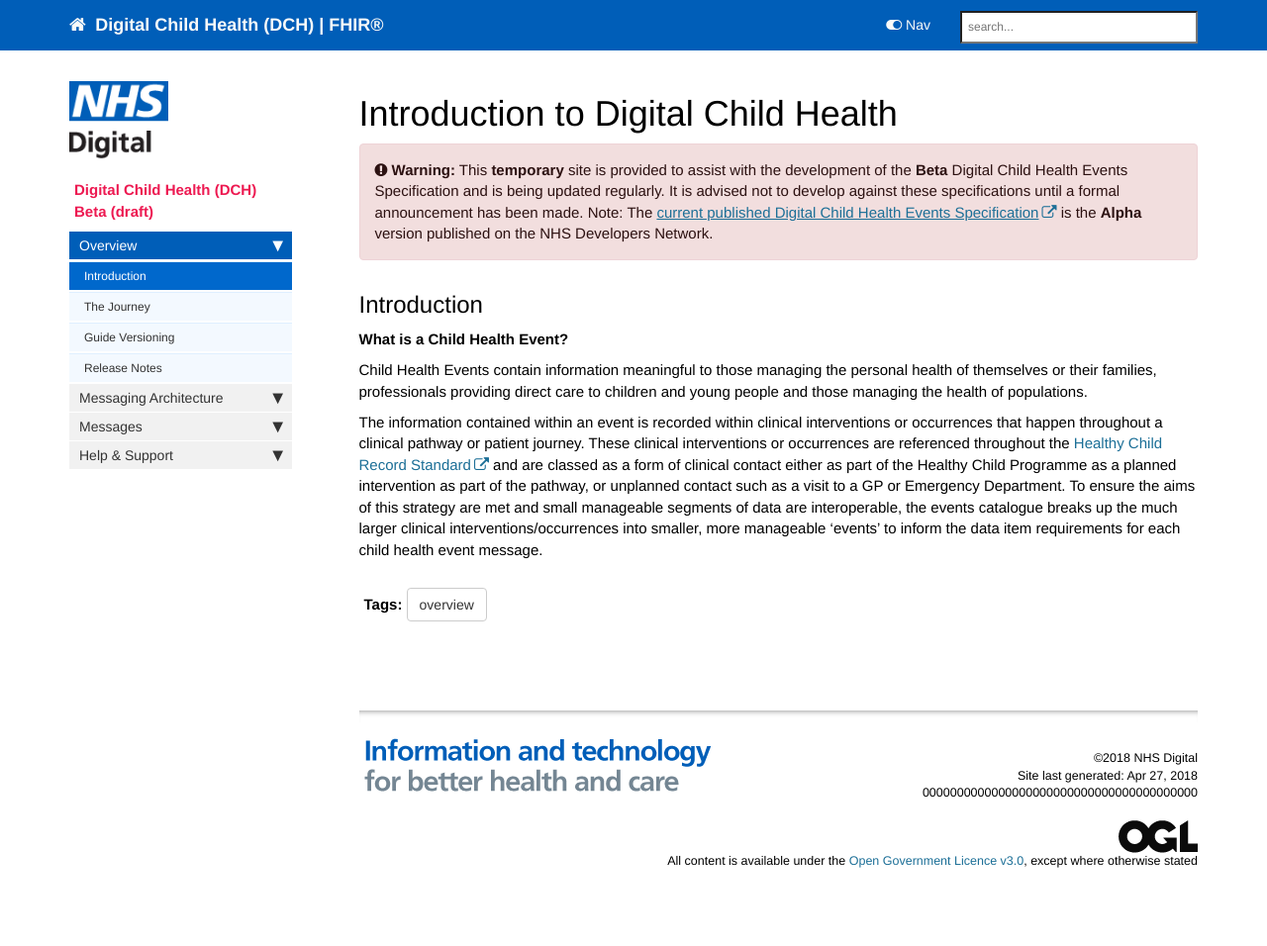
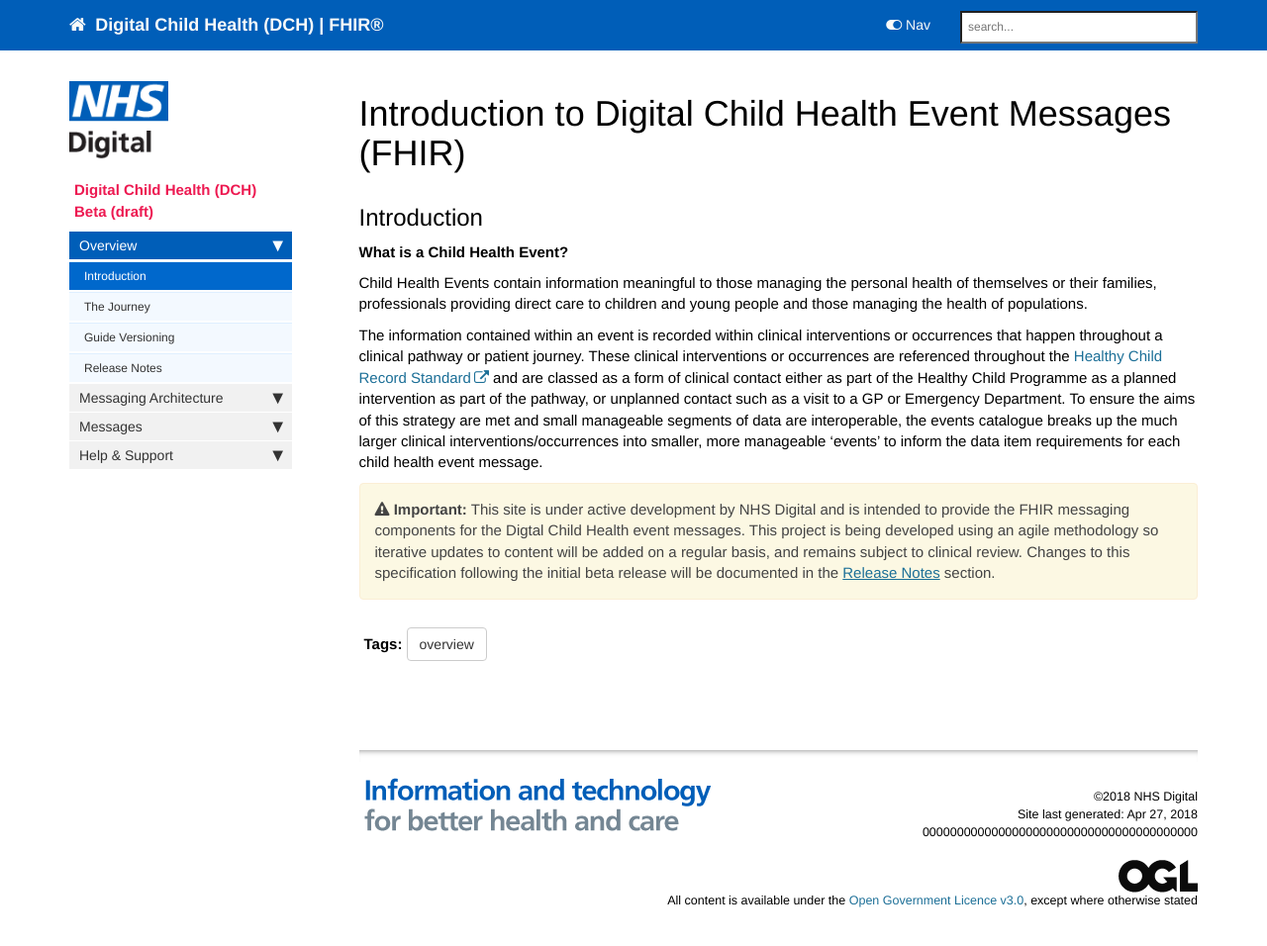
Before and after one commit to nhsconnect/Digital-Child-Health-STU3, a Jekyll site: the page built from index.md, in a window 1280 px wide and 980 px high. Shown: the top 956 px of the window at 99% size. Built offline with Jekyll 4.4.1, drawn with Linux system fonts in a browser that asks for light colours; nearby versions of some CDN libraries; comment, search, counter and statistics services are not loaded.

Commit message:
Beta prep updates

```diff
--- a/index.md
+++ b/index.md
@@ -1,13 +1,11 @@
 ---
-title: Introduction to Digital Child Health
+title: Introduction to Digital Child Health Event Messages (FHIR)
 keywords: homepage
 tags: [overview]
 sidebar: overview_sidebar
 permalink: index.html
 toc: false
 ---
-
-{% include warning.html content="This **temporary** site is provided to assist with the development of the **Beta** Digital Child Health Events Specification and is being updated regularly. It is advised not to develop against these specifications until a formal announcement has been made. Note: The [current published Digital Child Health Events Specification](https://nhsconnect.github.io/Digital-Child-Health/Generated/Chapter.1.About/index.html) is the **Alpha** version published on the NHS Developers Network. " %}
 
 ## Introduction ##
 
@@ -16,3 +14,5 @@ toc: false
 Child Health Events contain information meaningful to those managing the personal health of themselves or their families, professionals providing direct care to children and young people and those managing the health of populations.
 
 The information contained within an event is recorded within clinical interventions or occurrences that happen throughout a clinical pathway or patient journey. These clinical interventions or occurrences are referenced throughout the [Healthy Child Record Standard](https://theprsb.org/publications/healthy-child-record-standard) and are classed as a form of clinical contact either as part of the Healthy Child Programme as a planned intervention as part of the pathway, or unplanned contact such as a visit to a GP or Emergency Department. To ensure the aims of this strategy are met and small manageable segments of data are interoperable, the events catalogue breaks up the much larger clinical interventions/occurrences into smaller, more manageable 'events' to inform the data item requirements for each child health event message.
+
+{% include important.html content="This site is under active development by NHS Digital and is intended to provide the FHIR messaging components for the Digtal Child Health event messages. This project is being developed using an agile methodology so iterative updates to content will be added on a regular basis, and remains subject to clinical review. Changes to this specification following the initial beta release will be documented in the [Release Notes](overview_release_notes.html) section." %}
```
Also changed, not shown: pages/overview/overview_release_notes.md (+1 -1 lines).
